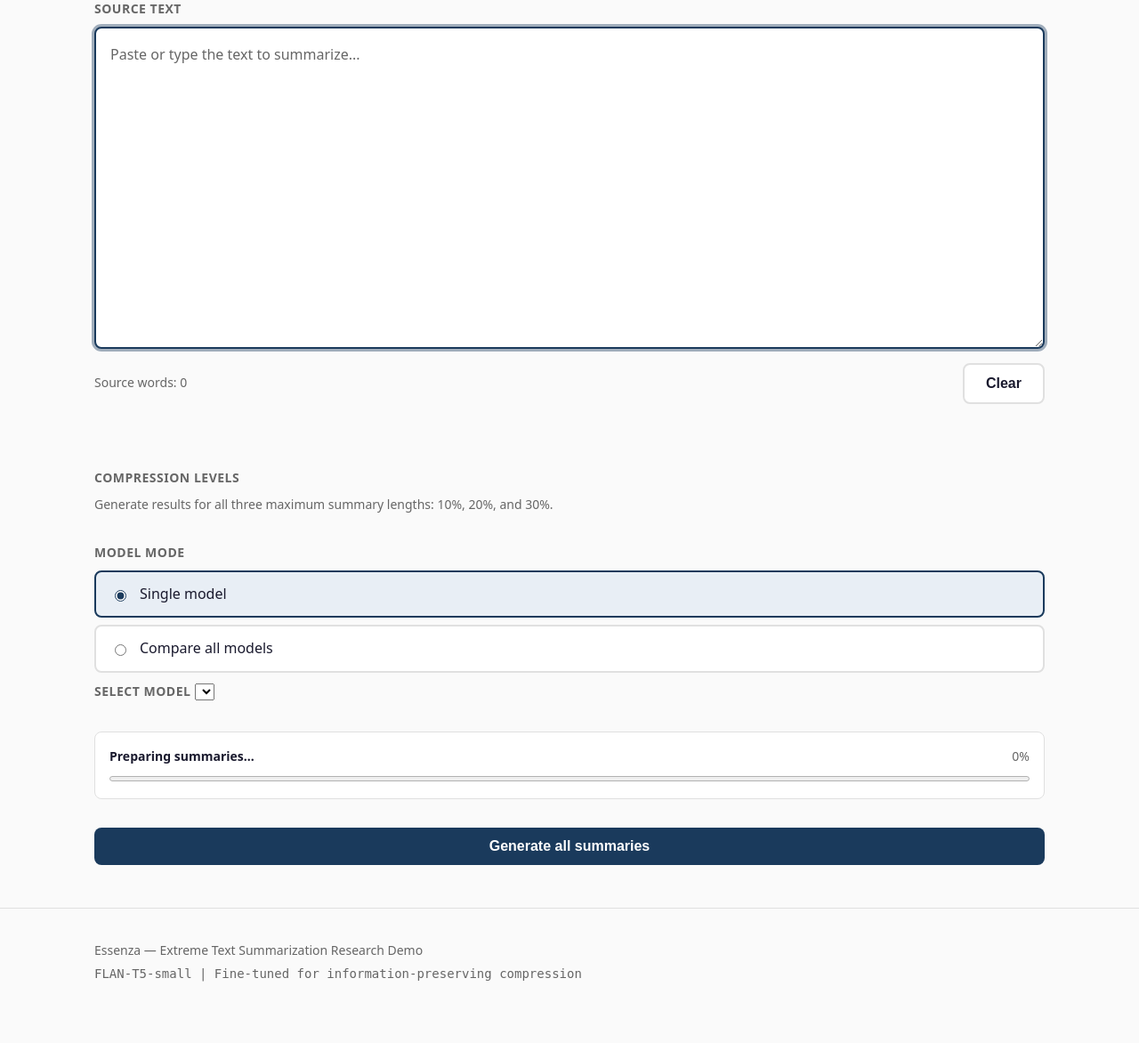
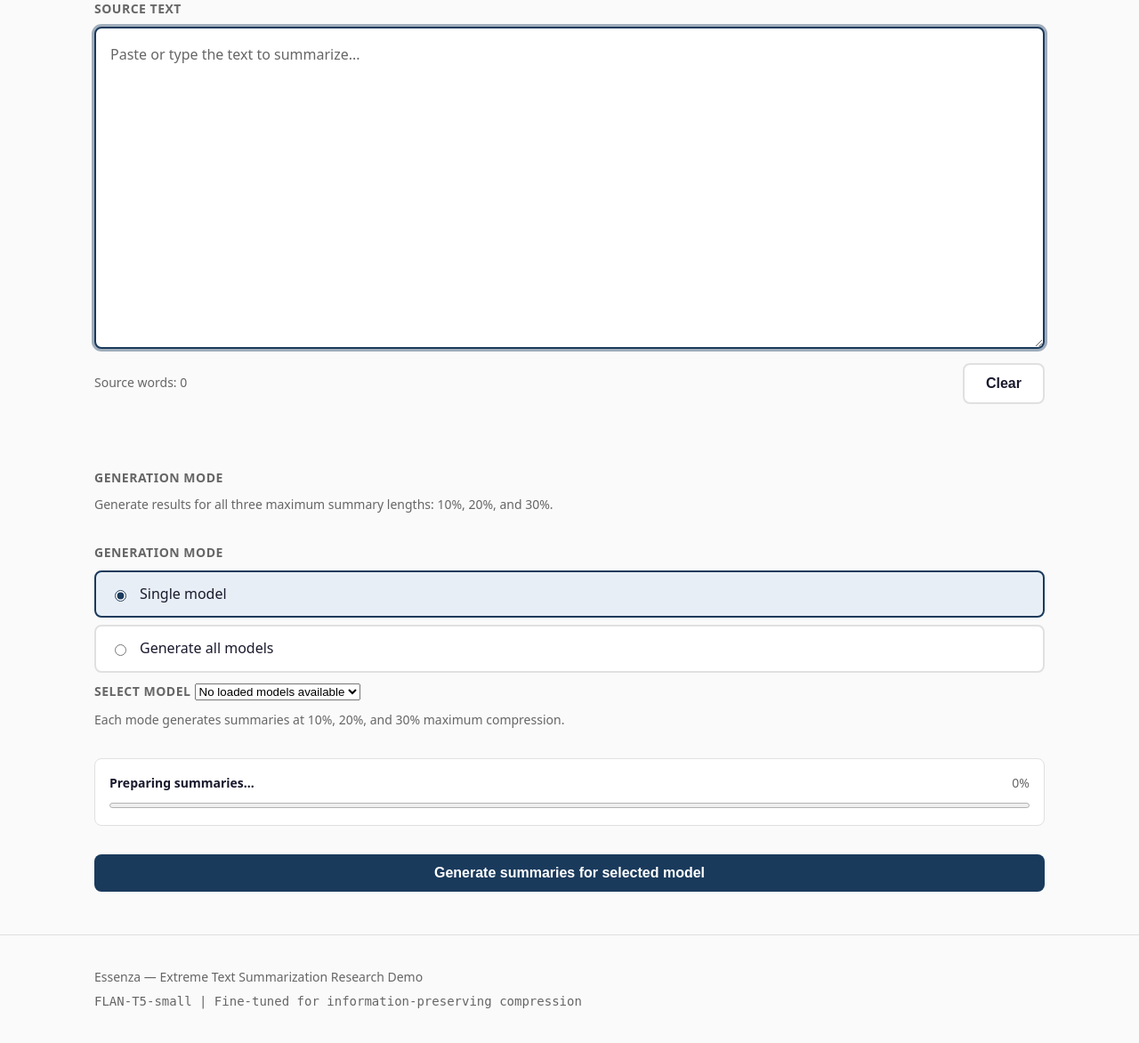
Before and after one commit to NightsProject/essenza, a FastAPI app: page / in a window 1280 px wide. Shown: the part 280-1452 px from the top of the page at 89% size. Before the commit the page ends 1383 px from the top, so only its background shows below. Run offline with FastAPI, Linux system fonts and the light colour scheme; lists and menus that the app fills with data are empty; some libraries are stand-ins or nearby versions.

Commit message:
feat(ui): add single and all-model summary modes

```diff
--- a/app/static/css/styles.css
+++ b/app/static/css/styles.css
@@ -364,6 +364,18 @@ main { padding: var(--space-6) 0; }
    Results
    ============================================================================ */
 .results-section { margin-top: var(--space-8); }
+.compression-table-section { margin-top: var(--space-6); }
+.compression-table-section h3 { margin: 0 0 var(--space-3); }
+.table-scroll { overflow-x: auto; }
+.compression-table-section .metrics-table { min-width: 620px; }
+.model-results-divider {
+    grid-column: 1 / -1;
+    margin: var(--space-5) 0 0;
+    padding-bottom: var(--space-2);
+    border-bottom: 2px solid var(--color-primary);
+    color: var(--color-primary);
+}
+.model-results-divider:first-child { margin-top: 0; }
 .results-section h2 {
     font-size: var(--text-xl);
     margin: 0 0 var(--space-4);
--- a/app/static/js/app.js
+++ b/app/static/js/app.js
@@ -37,11 +37,11 @@
     const progressValue = document.getElementById('progress-value');
     const generationError = document.getElementById('generation-error');
 
+    const compressionLevels = [10, 20, 30];
     const singleModelSelector = document.getElementById('single-model-selector');
     const singleModelSelect = document.getElementById('single-model-select');
-    const modelModeRadios = document.querySelectorAll('input[name="model_mode"]');
-    const compressionLevels = [10, 20, 30];
-    const totalSteps = compressionLevels.length;
+    const generationModeRadios = document.querySelectorAll('input[name="generation_mode"]');
+    let availableModels = [];
 
     // ========================================================================
     // Utilities
@@ -75,14 +75,10 @@
         generateBtn.disabled = generating;
         sourceText.disabled = generating;
         clearBtn.disabled = generating;
-        modelModeRadios.forEach(radio => { radio.disabled = generating; });
+        generationModeRadios.forEach(radio => { radio.disabled = generating; });
         singleModelSelect.disabled = generating;
         progressSection.hidden = !generating;
-        if (!generating) {
-            progressBar.value = 100;
-            progressValue.textContent = '100%';
-            progressLabel.textContent = 'All compression levels complete';
-        } else {
+        if (generating) {
             updateProgress(0);
         }
 
@@ -104,13 +100,12 @@
     // ========================================================================
     // Progress
     // ========================================================================
-    function updateProgress(completedSteps, activeLevel = null) {
-        const percent = Math.round((completedSteps / totalSteps) * 100);
+    function updateProgress(percent, activeLabel = null) {
         progressBar.value = percent;
         progressValue.textContent = `${percent}%`;
-        progressLabel.textContent = activeLevel === null
-            ? 'Preparing summaries…'
-            : `Generating ${activeLevel}% compression summary…`;
+        progressLabel.textContent = activeLabel
+            ? `Generating ${activeLabel} summary…`
+            : percent === 100 ? 'All model summaries complete' : 'Preparing next summary…';
     }
 
     async function requestSummary(text, threshold, modelId) {
@@ -130,58 +125,146 @@
         return data;
     }
 
-    async function generateAllLevels(text, modelId) {
+    async function generateAllLevels(text, modelIds) {
+        const sourceWordCount = countWords(text);
         const results = [];
-        for (let index = 0; index < compressionLevels.length; index += 1) {
-            const level = compressionLevels[index];
-            updateProgress(index, level);
+        const totalWork = modelIds.length * compressionLevels.length;
+        let completedWork = 0;
+
+        for (const modelId of modelIds) {
+            for (const level of compressionLevels) {
+                const progress = Math.round((completedWork / totalWork) * 100);
+                updateProgress(progress, `${getModelLabel(modelId)} · ${level}%`);
+                try {
                     const result = await requestSummary(text, level, modelId);
-            results.push({ ...result, compression_level: level });
-            updateProgress(index + 1, index + 1 < totalSteps ? compressionLevels[index + 1] : null);
+                    results.push({ ...result, source_word_count: sourceWordCount, compression_level: level });
+                } catch (error) {
+                    results.push({
+                        model_id: modelId,
+                        model_label: getModelLabel(modelId),
+                        source_word_count: sourceWordCount,
+                        compression_level: level,
+                        summary: '',
+                        summary_word_count: 0,
+                        actual_compression_percent: 0,
+                        within_limit: false,
+                        generation_time_ms: 0,
+                        error: error.message || 'Generation failed',
+                    });
                 }
+                completedWork += 1;
+                updateProgress(Math.round((completedWork / totalWork) * 100), completedWork < totalWork ? 'Preparing next summary…' : null);
+            }
+        }
+
         renderAllLevelResults(results);
         resultsSection.hidden = false;
+        updateProgress(100);
         scrollToResults();
+    }
+
+    function getModelLabel(modelId) {
+        return availableModels.find(model => model.model_id === modelId)?.model_label || modelId;
     }
 
     function renderAllLevelResults(results) {
         resultsGrid.innerHTML = '';
+        const groups = new Map();
         results.forEach(result => {
+            if (!groups.has(result.model_id)) groups.set(result.model_id, []);
+            groups.get(result.model_id).push(result);
+        });
+
+        groups.forEach((modelResults, modelId) => {
+            const divider = document.createElement('h3');
+            divider.className = 'model-results-divider';
+            divider.textContent = getModelLabel(modelId);
+            resultsGrid.appendChild(divider);
+            modelResults.forEach(result => {
                 const card = createResultCard({
-                modelLabel: `${result.model_label} — ${result.compression_level}% maximum`,
-                summary: result.summary,
+                    modelLabel: `${result.compression_level}% maximum`,
+                    summary: result.summary || '(summary unavailable)',
                     summaryWordCount: result.summary_word_count,
                     actualCompressionPercent: result.actual_compression_percent,
                     withinLimit: result.within_limit,
                     generationTimeMs: result.generation_time_ms,
+                    error: result.error,
                     requestId: result.request_id,
                 });
                 resultsGrid.appendChild(card);
             });
+        });
+
+        renderCompressionSummaryTable(results);
         methodologyNote.hidden = false;
+    }
+
+    function renderCompressionSummaryTable(results) {
+        const tableBody = document.getElementById('compression-summary-body');
+        tableBody.replaceChildren();
+        results.forEach(result => {
+            const row = document.createElement('tr');
+            const values = [
+                result.model_label,
+                String(result.source_word_count),
+                `${result.compression_level}%`,
+                String(Math.floor(result.source_word_count * result.compression_level / 100)),
+                result.error ? '—' : String(result.summary_word_count),
+                result.error ? '—' : formatRatio(result.actual_compression_percent),
+                result.error ? 'Error' : result.within_limit ? 'Yes' : 'No',
+                result.error ? '—' : `${result.generation_time_ms}ms`,
+            ];
+            values.forEach(value => {
+                const cell = document.createElement('td');
+                cell.textContent = value;
+                row.appendChild(cell);
+            });
+            tableBody.appendChild(row);
+        });
     }
 
     async function loadAvailableModels() {
         try {
             const response = await fetch(CONFIG.apiHealth);
             const data = await response.json();
-            const models = data.models.filter(model => model.loaded);
+            if (!response.ok) throw new Error(`Model list request failed: ${response.status}`);
+            availableModels = data.models.filter(model => model.loaded);
             singleModelSelect.replaceChildren();
-            models.forEach(model => {
+            availableModels.forEach(model => {
                 const option = document.createElement('option');
                 option.value = model.model_id;
                 option.textContent = `${model.model_label} (${model.model_type})`;
                 singleModelSelect.appendChild(option);
             });
-            const preferred = models.find(model => model.model_type === 'finetuned') || models[0];
-            if (preferred) singleModelSelect.value = preferred.model_id;
+            if (!availableModels.length) {
+                const option = document.createElement('option');
+                option.value = '';
+                option.textContent = 'No loaded models available';
+                option.disabled = true;
+                option.selected = true;
+                singleModelSelect.appendChild(option);
+            } else {
+                const preferred = availableModels.find(model => model.model_type === 'finetuned') || availableModels[0];
+                singleModelSelect.value = preferred.model_id;
+            }
         } catch (error) {
             console.error('Failed to load models:', error);
+            availableModels = [];
+            singleModelSelect.replaceChildren();
+            const option = document.createElement('option');
+            option.value = '';
+            option.textContent = 'Failed to load models';
+            option.disabled = true;
+            option.selected = true;
+            singleModelSelect.appendChild(option);
         }
+        toggleModelSelector();
     }
 
     function toggleModelSelector() {
-        singleModelSelector.hidden = document.querySelector('input[name="model_mode"]:checked').value !== 'single';
+        const singleMode = document.querySelector('input[name="generation_mode"]:checked').value === 'single';
+        singleModelSelector.hidden = !singleMode;
+        btnText.textContent = singleMode ? 'Generate summaries for selected model' : 'Generate all summaries';
     }
 
     // ========================================================================
@@ -216,15 +299,21 @@
 
         clearError();
         generationError.hidden = true;
+        const selectedMode = document.querySelector('input[name="generation_mode"]:checked').value;
+        const modelIds = selectedMode === 'all'
+            ? availableModels.map(model => model.model_id)
+            : [singleModelSelect.value];
+        if (!modelIds.length || modelIds.some(modelId => !modelId)) {
+            showError('No loaded models are available. Check model status and try again.');
+            return;
+        }
         setGenerating(true);
         resultsSection.hidden = true;
         resultsGrid.innerHTML = '';
         currentRequestId = crypto.randomUUID().slice(0, 8);
 
         try {
-            const selectedMode = document.querySelector('input[name="model_mode"]:checked').value;
-            const selectedModelId = selectedMode === 'compare' ? 'baseline' : singleModelSelect.value;
-            await generateAllLevels(text, selectedModelId);
+            await generateAllLevels(text, modelIds);
         } catch (error) {
             console.error('Generation error:', error);
             generationError.textContent = error.message || 'An unexpected error occurred. Please try again.';
@@ -315,7 +404,7 @@
     form.addEventListener('submit', handleSubmit);
     clearBtn.addEventListener('click', handleClear);
     sourceText.addEventListener('input', updateWordCount);
-    modelModeRadios.forEach(radio => radio.addEventListener('change', toggleModelSelector));
+    generationModeRadios.forEach(radio => radio.addEventListener('change', toggleModelSelector));
 
     // Initialize
     updateWordCount();
--- a/app/templates/index.html
+++ b/app/templates/index.html
@@ -28,28 +28,29 @@
     </section>
 
     <section class="form-section">
-        <label class="section-label">COMPRESSION LEVELS</label>
+        <label class="section-label">GENERATION MODE</label>
         <p class="form-hint">Generate results for all three maximum summary lengths: 10%, 20%, and 30%.</p>
     </section>
 
     <section class="form-section">
-        <label class="section-label">MODEL MODE</label>
-        <div class="model-mode-selector" role="radiogroup" aria-label="Model inference mode">
+        <label class="section-label">GENERATION MODE</label>
+        <div class="model-mode-selector" role="radiogroup" aria-label="Generation mode">
             <label class="mode-btn">
-                <input type="radio" name="model_mode" value="single" checked>
+                <input type="radio" name="generation_mode" value="single" checked>
                 <span>Single model</span>
             </label>
             <label class="mode-btn">
-                <input type="radio" name="model_mode" value="compare">
-                <span>Compare all models</span>
+                <input type="radio" name="generation_mode" value="all">
+                <span>Generate all models</span>
             </label>
         </div>
         <div id="single-model-selector" class="model-selector">
             <label class="section-label" for="single-model-select">Select model</label>
             <select id="single-model-select" name="model_id" aria-label="Select model for single-model mode">
-                <option value="finetuned">Fine-tuned model</option>
+                <option value="" disabled selected>Loading models…</option>
             </select>
         </div>
+        <p class="form-hint">Each mode generates summaries at 10%, 20%, and 30% maximum compression.</p>
     </section>
 
     <section id="generation-progress" class="generation-progress" aria-live="polite" hidden>
@@ -71,9 +72,30 @@
         </span>
     </button>
 </form>
+
 <section id="results" class="results-section" hidden>
     <h2>RESULTS</h2>
     <div id="results-grid" class="results-grid"></div>
+    <section class="compression-table-section" aria-labelledby="compression-table-heading">
+        <h3 id="compression-table-heading">Compression summary</h3>
+        <div class="table-scroll">
+            <table id="compression-summary-table" class="metrics-table">
+                <thead>
+                    <tr>
+                        <th scope="col">Model</th>
+                        <th scope="col">Source length</th>
+                        <th scope="col">Maximum</th>
+                        <th scope="col">Target words</th>
+                        <th scope="col">Summary words</th>
+                        <th scope="col">Actual compression</th>
+                        <th scope="col">Within cap</th>
+                        <th scope="col">Time</th>
+                    </tr>
+                </thead>
+                <tbody id="compression-summary-body"></tbody>
+            </table>
+        </div>
+    </section>
     <p class="methodology-note" id="methodology-note">
         Each percentage is a <strong>maximum</strong>. Actual compression ratio is shown per result.
         Outputs exceeding the cap are flagged. This demo does not guarantee factual correctness.
```
Also changed, not shown: docs/design/decision-all-model-compression-results.md (added, +40 -0 lines), docs/design/README.md. Lines whose indentation alone changed are shown as unchanged.
